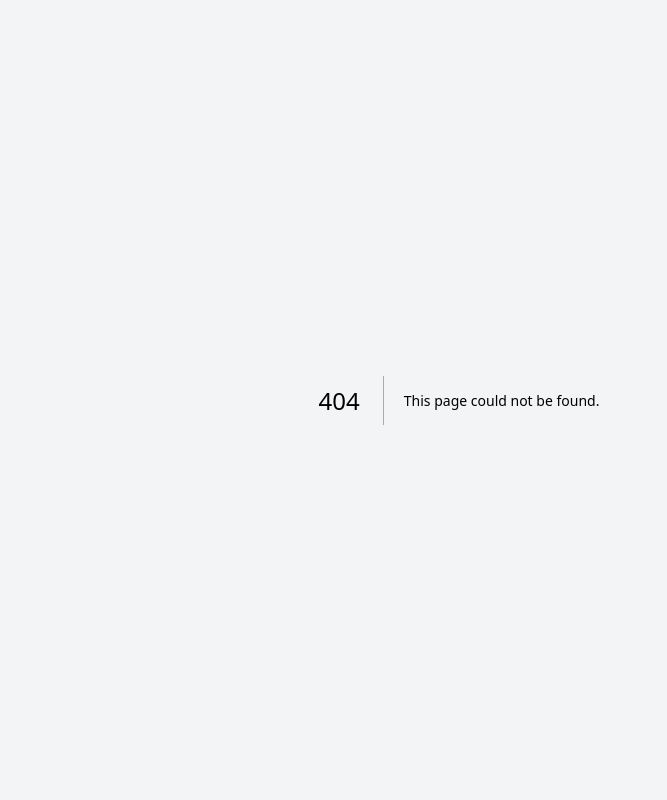
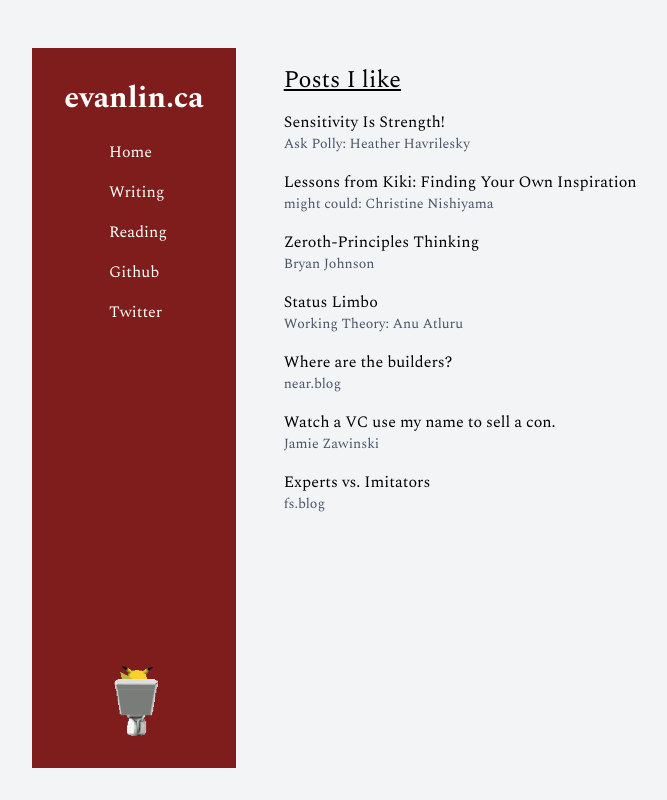
Before and after one commit to eevaain/evanlin.ca, a Next.js app: page /reading in a window 1280 px wide. Before the commit this address had no page. Shown: the whole page, without its empty margins (181-848 px from the left). Built offline with nearby package versions, Linux system fonts and the light colour scheme.

Commit message:
posts i like

```diff
--- a/src/app/globals.css
+++ b/src/app/globals.css
@@ -1,3 +1,9 @@
 @tailwind base;
 @tailwind components;
 @tailwind utilities;
+
+@import url('https://fonts.googleapis.com/css2?family=Instrument+Sans:ital,wght@0,400..700;1,400..700&display=swap');
+
+.albertSans {
+  font-family: 'Albert Sans', sans-serif;
+}
--- a/src/app/page.tsx
+++ b/src/app/page.tsx
@@ -1,17 +1,13 @@
-
 import Navigation from "@/components/navigation";
 
+
 export default function Home() {
-  // if i remember correctly there should be a way for me to reuse the prev evanlin.ca, home and writing divs without rerender
-  // preventing remount? is that the right term? kkjkj
-
   return (
     <div className="flex md:pt-12 pt-8 pb-8 w-full justify-center h-full">
       <div className="md:flex md:space-x-12 md:w-2/3 w-5/6 ">
         <Navigation />
         <div className="flex flex-col md:pt-4 pt-6 gap-2 overflow-auto px-4 md:px-0 md:pr-10">
           <h2 className="text-xl md:text-2xl underline">About Me</h2>
-
           <p>Hi! I{"'"}m Evan.</p>
           <p>
             I{"'"}m fascinated by the fundamental building blocks of our world
--- /dev/null
+++ b/src/app/reading/page.tsx
@@ -0,0 +1,71 @@
+import Navigation from "@/components/navigation";
+
+export default function Writing() {
+  // if i remember correctly there should be a way for me to reuse the prev evanlin.ca, home and writing divs without rerender
+  // preventing remount? is that the right term? kkjkj
+
+  const articles = [
+    {
+      title: "Sensitivity Is Strength!",
+      href: "https://www.ask-polly.com/p/sensitivity-is-strength?utm_source=post-email-title&publication_id=30395&post_id=146917225&utm_campaign=email-post-title&isFreemail=true&r=yh32c&triedRedirect=true&utm_medium=email",
+      author: "Ask Polly: Heather Havrilesky",
+    },
+    {
+      title: "Lessons from Kiki: Finding Your Own Inspiration",
+      href: "https://might-could.com/essays/lessons-from-kiki/#:~:text=Kiki%20teaches%20us%20that%20failure,and%20find%20our%20own%20inspiration.",
+      author: "might could: Christine Nishiyama",
+    },
+    {
+      title: "Zeroth-Principles Thinking",
+      href: "https://medium.com/future-literacy/zeroth-principles-thinking-9376d0b7e7f5",
+      author: "Bryan Johnson",
+    },
+    {
+      title: "Status Limbo",
+      href: "https://www.workingtheorys.com/p/status-limbo",
+      author: "Working Theory: Anu Atluru",
+    },
+    {
+      title: "Where are the builders?",
+      href: "https://near.blog/where-are-the-builders/",
+      author: "near.blog",
+    },
+    {
+      title: "Watch a VC use my name to sell a con.",
+      href: "https://www.jwz.org/blog/2011/11/watch-a-vc-use-my-name-to-sell-a-con/",
+      author: "Jamie Zawinski",
+    },
+    {
+      title: "Experts vs. Imitators",
+      href: "https://fs.blog/experts-vs-imitators/",
+      author: "fs.blog",
+    },
+  ];
+
+  return (
+    <div className="flex md:h-full md:pt-12 pt-8 pb-8 md:w-full justify-center ">
+      <div className="md:flex md:space-x-12 md:w-2/3 w-5/6 md:h-full ">
+        <Navigation />
+        <div className="flex flex-col pt-4 gap-3.5 md:h-full px-4 md:px-0">
+          <h2 className="text-xl md:text-2xl underline">Posts I like</h2>
+
+          <div className="flex flex-col gap-4 w-full md:h-full">
+            {articles.map((article, index) => (
+              <div key={index}>
+                <a
+                  href={article.href}
+                  target="_blank"
+                  rel="noopener noreferrer"
+                  className="hover:underline "
+                >
+                  {article.title}
+                </a>
+                <p className="text-slate-600 text-sm">{article.author}</p>
+              </div>
+            ))}
+          </div>
+        </div>
+      </div>
+    </div>
+  );
+}
--- a/src/app/writing/page.tsx
+++ b/src/app/writing/page.tsx
@@ -32,7 +32,7 @@ export default function Writing() {
       <div className="md:flex md:space-x-12 md:w-2/3 w-5/6 md:h-full ">
         <Navigation/>
         <div className="flex flex-col pt-4 gap-3.5 md:h-full px-4 md:px-0">
-          <h2 className="text-xl md:text-2xl underline">Musings</h2>
+          <h2 className="text-xl md:text-2xl underline">Personal Musings</h2>
 
           <div className="flex flex-col gap-4 w-full md:h-full">
             {articles.map((article, index) => (
--- a/src/components/navigation.tsx
+++ b/src/components/navigation.tsx
@@ -13,6 +13,10 @@ export default function Navigation() {
 
         <Link href="/writing" className="hover:underline md:text-base text-sm">
           Writing
+        </Link>
+
+        <Link href="/reading" className="hover:underline md:text-base text-sm">
+          Reading
         </Link>
 
         <a
@@ -33,14 +37,14 @@ export default function Navigation() {
           Twitter
         </a>
 
-        <a
+        {/* <a
           href="https://www.youtube.com/channel/UCn9Ir-KFtIWSntk6RzGE1-A"
           target="_blank"
           rel="noopener noreferrer"
           className="hover:underline md:text-base text-sm"
         >
           Youtube
-        </a>
+        </a> */}
 
         {/* maybe add a bytecode trail as an easter egg */}
 
```
